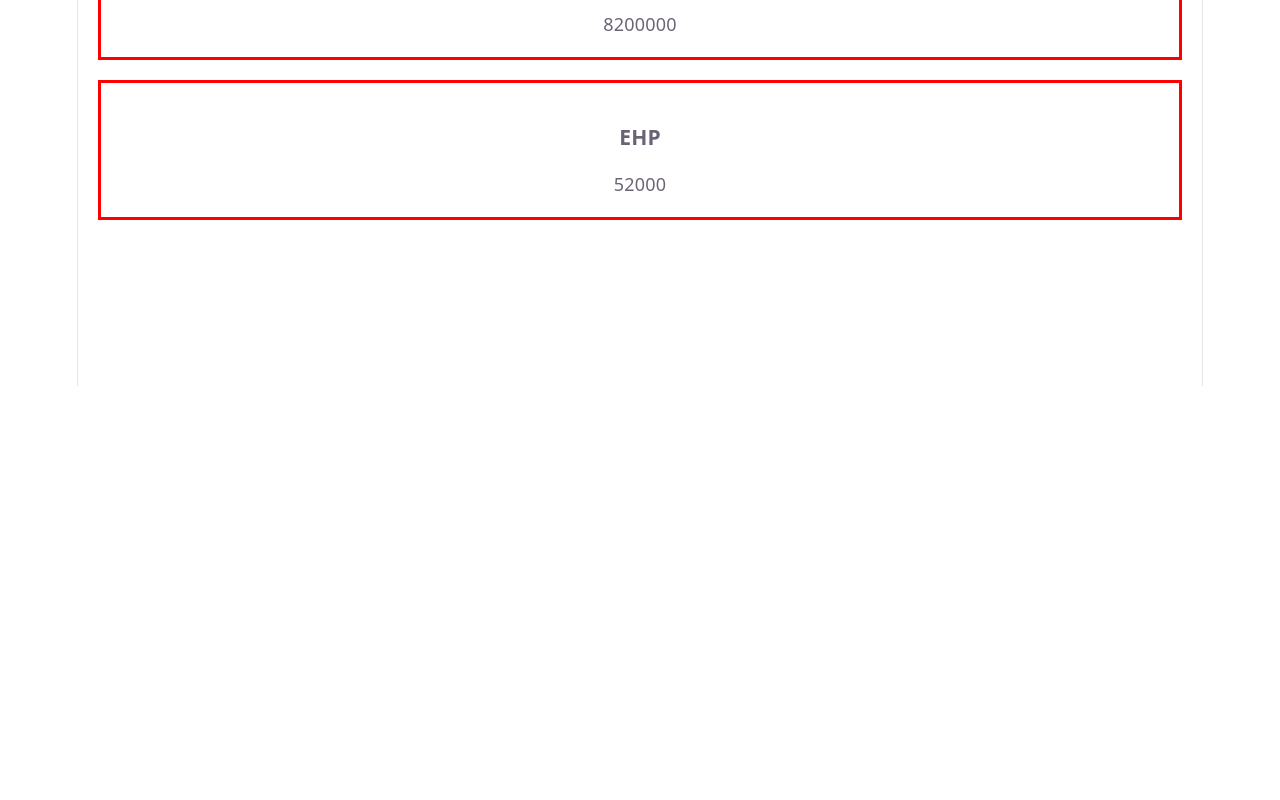
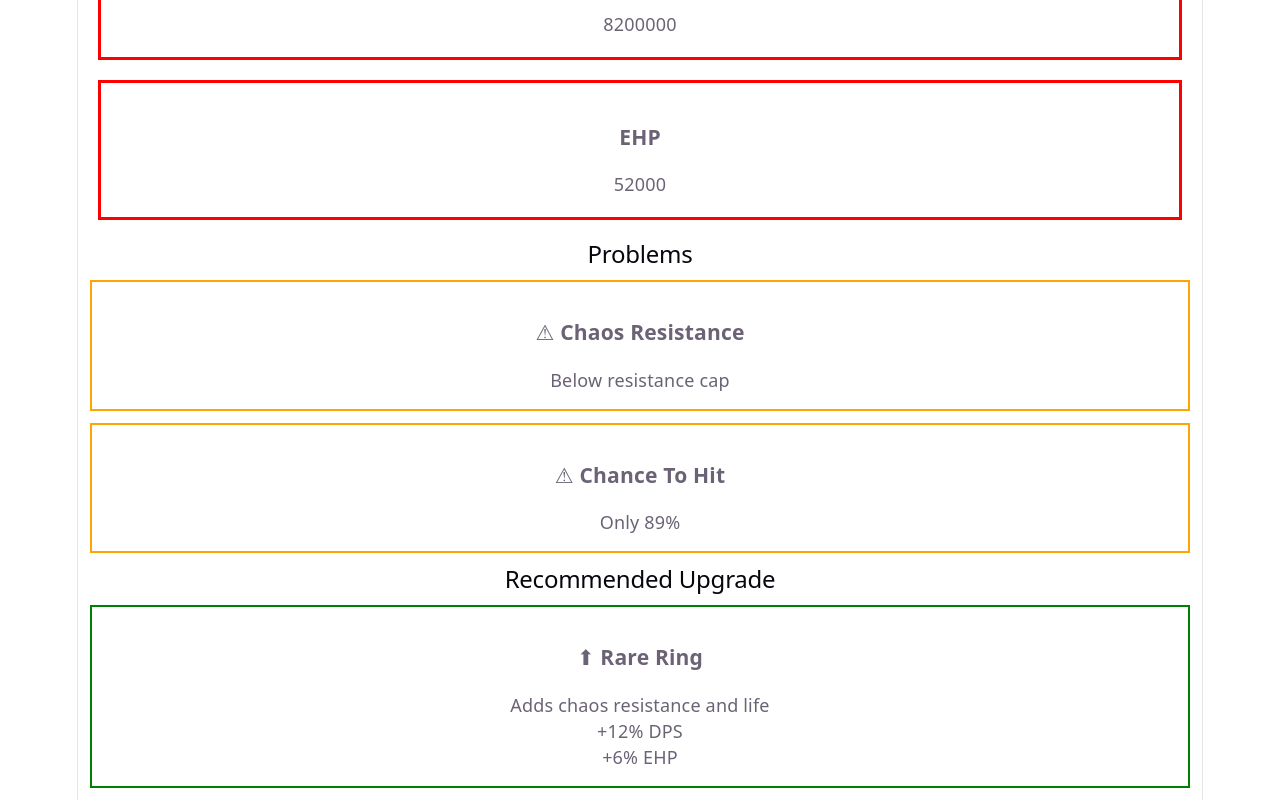
Before and after one commit to miguelhuerta-dev/PathOfBuildingForHumans, a React (Vite) app in the folder frontend/frontend/: page / in a window 1280 px wide. Shown: the part 414-1214 px from the top of the page. Before the commit the page ends 800 px from the top, so only its background shows below. Built offline with nearby package versions, Linux system fonts and the light colour scheme.

Commit message:
feat: dashboard insights and upgrade cards

```diff
--- a/frontend/frontend/src/components/IssueCard.tsx
+++ b/frontend/frontend/src/components/IssueCard.tsx
@@ -0,0 +1,25 @@
+interface IssueCardProps {
+  title: string;
+  description: string;
+}
+
+function IssueCard({
+  title,
+  description,
+}: IssueCardProps) {
+  return (
+    <div
+      style={{
+        border: "2px solid orange",
+        padding: "16px",
+        margin: "12px",
+      }}
+    >
+      <h3>⚠ {title}</h3>
+
+      <p>{description}</p>
+    </div>
+  );
+}
+
+export default IssueCard;
--- a/frontend/frontend/src/components/StatCard.tsx
+++ b/frontend/frontend/src/components/StatCard.tsx
@@ -18,4 +18,6 @@ function StatCard({ title, value }: StatCardProps) {
   );
 }
 
+
+
 export default StatCard;
--- a/frontend/frontend/src/components/UpgradeCard.tsx
+++ b/frontend/frontend/src/components/UpgradeCard.tsx
@@ -0,0 +1,33 @@
+interface UpgradeCardProps {
+  title: string;
+  description: string;
+  dpsIncrease: number;
+  ehpIncrease: number;
+}
+
+function UpgradeCard({
+  title,
+  description,
+  dpsIncrease,
+  ehpIncrease,
+}: UpgradeCardProps) {
+  return (
+    <div
+      style={{
+        border: "2px solid green",
+        padding: "16px",
+        margin: "12px",
+      }}
+    >
+      <h3>⬆ {title}</h3>
+
+      <p>{description}</p>
+
+      <p>+{dpsIncrease}% DPS</p>
+
+      <p>+{ehpIncrease}% EHP</p>
+    </div>
+  );
+}
+
+export default UpgradeCard;
--- a/frontend/frontend/src/pages/Dashboard.tsx
+++ b/frontend/frontend/src/pages/Dashboard.tsx
@@ -1,5 +1,7 @@
 import { mockBuild } from "../data/mockBuild";
 import StatCard from "../components/StatCard";
+import IssueCard from "../components/IssueCard";
+import UpgradeCard from "../components/UpgradeCard";
 
 function Dashboard() {
   return (
@@ -26,7 +28,29 @@ function Dashboard() {
         title="EHP"
         value={mockBuild.ehp}
       />
+
+      <h2>Problems</h2>
+
+      {mockBuild.issues.map((issue) => (
+        <IssueCard
+          key={issue.id}
+          title={issue.title}
+          description={issue.description}
+        />
+      ))}
+
+
+      <h2>Recommended Upgrade</h2>
+      <UpgradeCard
+        title={mockBuild.recommendedUpgrade.title}
+        description={mockBuild.recommendedUpgrade.description}
+        dpsIncrease={mockBuild.recommendedUpgrade.dpsIncrease}
+        ehpIncrease={mockBuild.recommendedUpgrade.ehpIncrease}
+/>
+
     </div>
+
+
   );
 }
 
```
Also changed, not shown: 1 other file (tests, documents, lock files or other folders).
